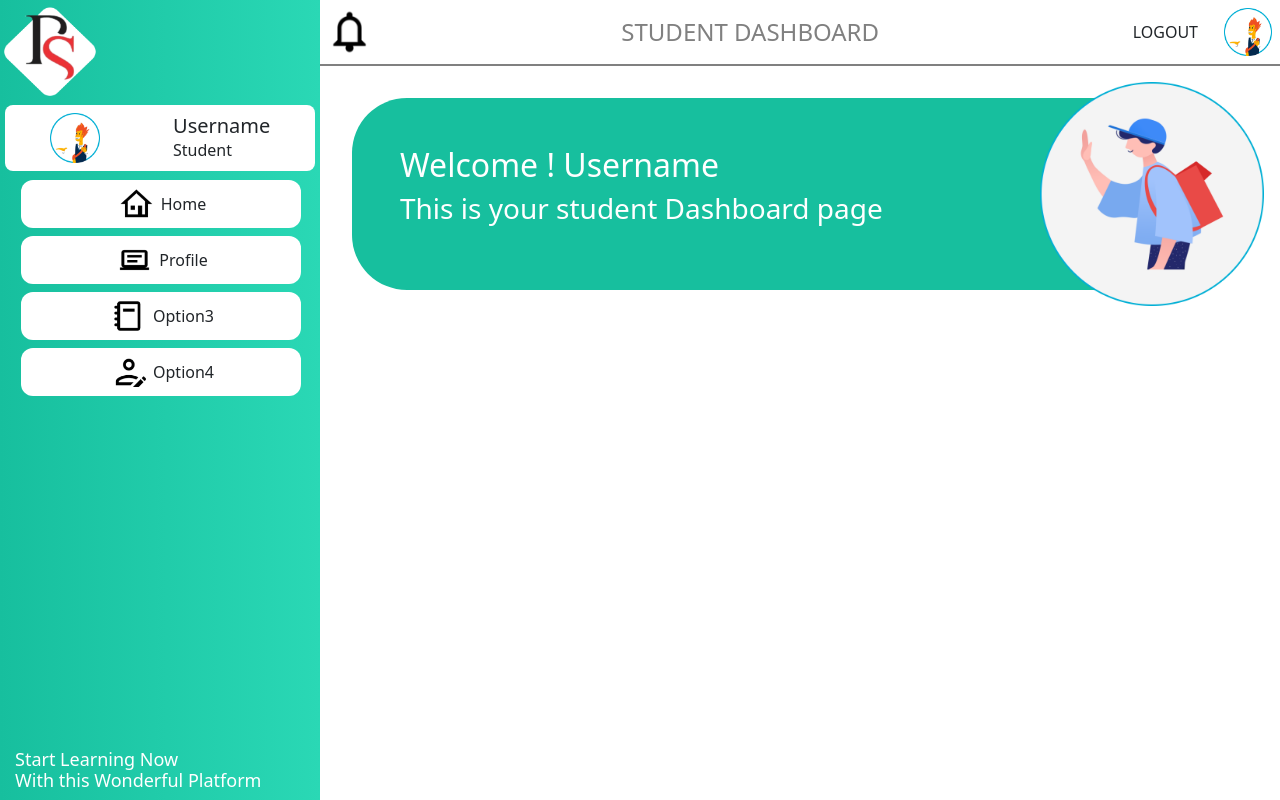
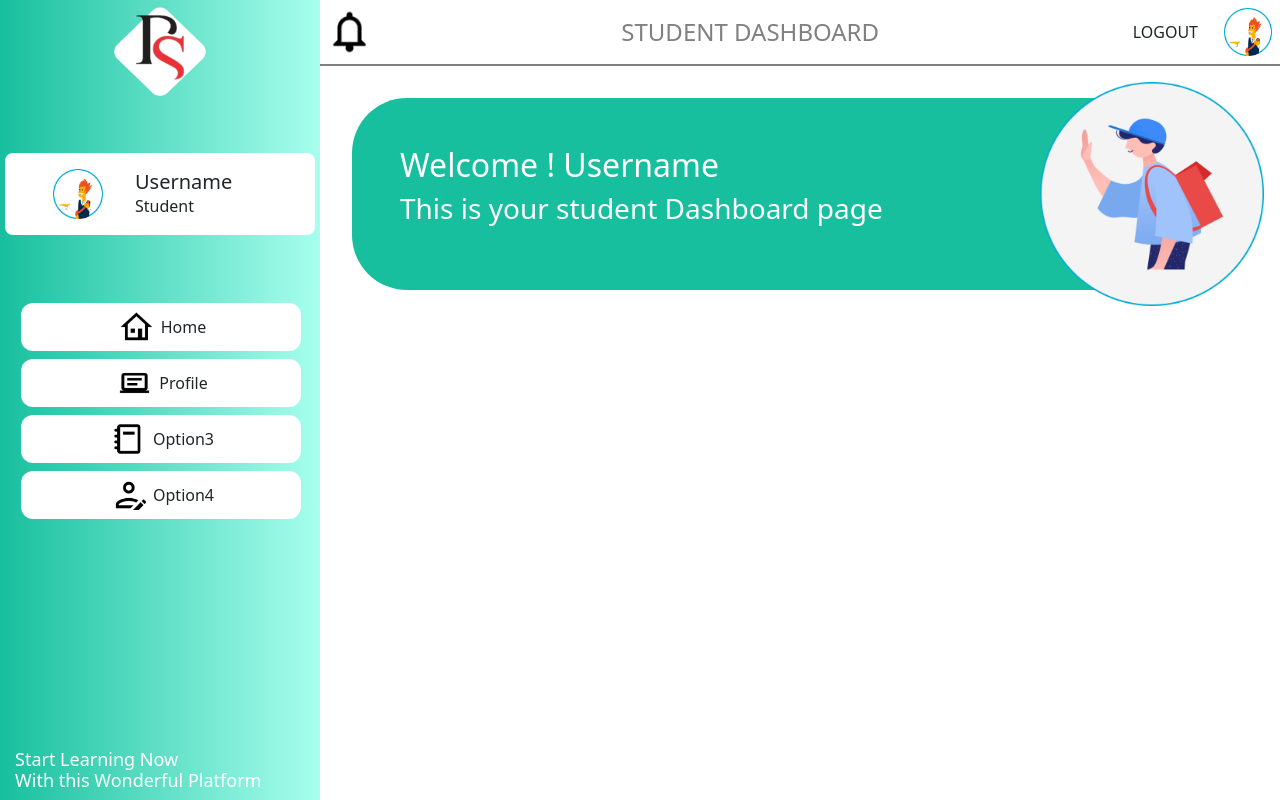
Before and after one commit to LadeHarshal/E-learn, a React (Create React App) app: page /StudentDashboard in a window 1280 px wide. Built offline with nearby package versions, Linux system fonts and the light colour scheme.

Commit message:
fixes in orientation

```diff
--- a/src/Component/HeroSection/heroscetion.css
+++ b/src/Component/HeroSection/heroscetion.css
@@ -1,7 +1,8 @@
 .hero__content {
   font-weight: 600;
   /* line-height: 55px; */
-  margin-top: 6.5rem;
+  /* margin-top: 1.5rem; */
+  margin-inline: auto;
 }
 .learning {
   font-size: 3rem;
@@ -13,10 +14,15 @@
 }
 
 .whitebg {
+  display: flex;
+  flex-direction: column;
   position: relative;
-  padding: 8px;
+  /* padding: 8px; */
   border-radius: 25px;
   background: white;
+  /* margin-inline: auto; */
+  justify-content: center;
+  align-items: center;
 }
 .bluebg {
   border-radius: 20px;
--- a/src/Component/Navbar/Navbar.css
+++ b/src/Component/Navbar/Navbar.css
@@ -4,9 +4,15 @@
   left: 0;
   flex-direction: column;
   width: 25%;
-  background: linear-gradient(to right, #17bf9e, #2ad8b5);
+  background: linear-gradient(to right, #17bf9e, #a8ffee);
   height: 100vh;
   /* justify-content: space-between; */
+  /* align-items: center; */
+}
+
+.icon {
+  margin-inline: auto;
+  margin-bottom: 3rem;
 }
 
 .icon img {
@@ -18,20 +24,26 @@
 .profile-bar {
   background-color: white;
   margin: 5px;
-  padding: 8px;
+  padding: 1rem;
   border-radius: 8px;
   display: flex;
-  justify-content: space-around;
+  /* justify-content: space-around; */
   align-items: center;
+  margin-bottom: 4rem;
 }
 .profile-bar .username {
   display: flex;
   flex-direction: column;
+  /* margin: auto; */
+  margin-left: 2rem;
+  text-align: left;
 }
 
 .profile-bar img {
   height: 50px;
   width: 50px;
+  margin-left: 2rem;
+  /* margin: auto;   */
 }
 
 .profile-bar h3 {
```
